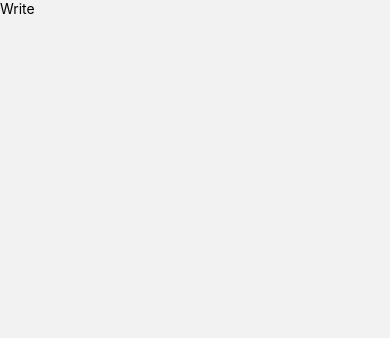
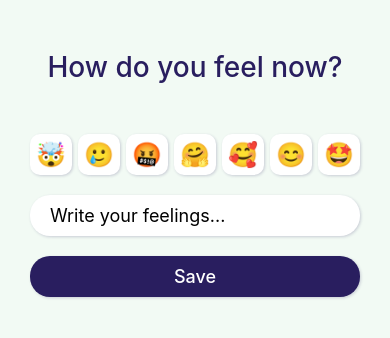
Before and after one commit to shindonghwi/RN_Diary, a React Native app: screen /Write in a window 390 px wide. Shown: the top 338 px of the page. Built offline with nearby package versions, Linux system fonts and the light colour scheme.

Commit message:
feat: Write 화면 구현 완료

```diff
--- a/colors.js
+++ b/colors.js
@@ -1,7 +1,7 @@
 const colors = {
-    bgColor: "#ffda79",
-    textColor: "#34ace0",
-    cardColor: "#f7f1e3",
-    btnColor: "#706fd3",
+  bgColor: "#F2FAF4",
+  textColor: "#291E5F",
+  cardColor: "#f7f1e3",
+  btnColor: "#291E5F",
 };
 export default colors;
--- a/screens/Write.js
+++ b/screens/Write.js
@@ -1,12 +1,97 @@
-import React from "react";
+import React, { useState } from "react";
+import { Alert } from "react-native";
 import styled from "styled-components/native";
+import colors from "../colors";
 
-const View = styled.View``;
-const Text = styled.Text``;
+const View = styled.View`
+  background-color: ${colors.bgColor};
+  flex: 1;
+  padding: 0px 30px;
+`;
+const Title = styled.Text`
+  color: ${colors.textColor};
+  margin: 50px 0px;
+  text-align: center;
+  font-size: 28px;
+  font-weight: 500;
+`;
+const TextInput = styled.TextInput`
+  background-color: white;
+  border-radius: 20px;
+  padding: 10px 20px;
+  font-size: 18px;
+  box-shadow: 1px 1px 3px rgba(41, 30, 95, 0.2);
+`;
+const Btn = styled.TouchableOpacity`
+  width: 100%;
+  margin-top: 20px;
+  background-color: ${colors.btnColor};
+  padding: 10px 20px;
+  align-items: center;
+  border-radius: 20px;
+  box-shadow: 1px 1px 3px rgba(41, 30, 95, 0.2);
+`;
+const BtnText = styled.Text`
+  color: white;
+  font-weight: 500;
+  font-size: 18px;
+`;
 
-const Write = () => (
-  <View>
-    <Text>Write</Text>
-  </View>
-);
+const Emotions = styled.View`
+  flex-direction: row;
+  justify-content: space-between;
+  margin-bottom: 20px;
+`;
+const Emotion = styled.TouchableOpacity`
+  background-color: white;
+  box-shadow: 1px 1px 3px rgba(41, 30, 95, 0.2);
+  padding: 5px;
+  border-radius: 10px;
+  border-width: 1px;
+  border-color: ${(props) =>
+    props.selected ? "rgba(41, 30, 95, 1);" : "transparent"};
+`;
+const EmotionText = styled.Text`
+  font-size: 24px;
+`;
+
+const emotions = ["🤯", "🥲", "🤬", "🤗", "🥰", "😊", "🤩"];
+
+const Write = () => {
+  const [selectedEmotion, setEmotion] = useState(null);
+  const [feelings, setFeelings] = useState("");
+  const onChangeText = (text) => setFeelings(text);
+  const onEmotionPress = (face) => setEmotion(face);
+  const onSubmit = () => {
+    if (feelings === "" || selectedEmotion == null) {
+      return Alert.alert("Please complete form.");
+    }
+  };
+  return (
+    <View>
+      <Title>How do you feel now?</Title>
+      <Emotions>
+        {emotions.map((emotion, index) => (
+          <Emotion
+            selected={emotion === selectedEmotion}
+            onPress={() => onEmotionPress(emotion)}
+            key={index}
+          >
+            <EmotionText>{emotion}</EmotionText>
+          </Emotion>
+        ))}
+      </Emotions>
+      <TextInput
+        returnKeyType="done"
+        onSubmitEditing={onSubmit}
+        onChangeText={onChangeText}
+        value={feelings}
+        placeholder="Write your feelings..."
+      />
+      <Btn onPress={onSubmit}>
+        <BtnText>Save</BtnText>
+      </Btn>
+    </View>
+  );
+};
 export default Write;
```
